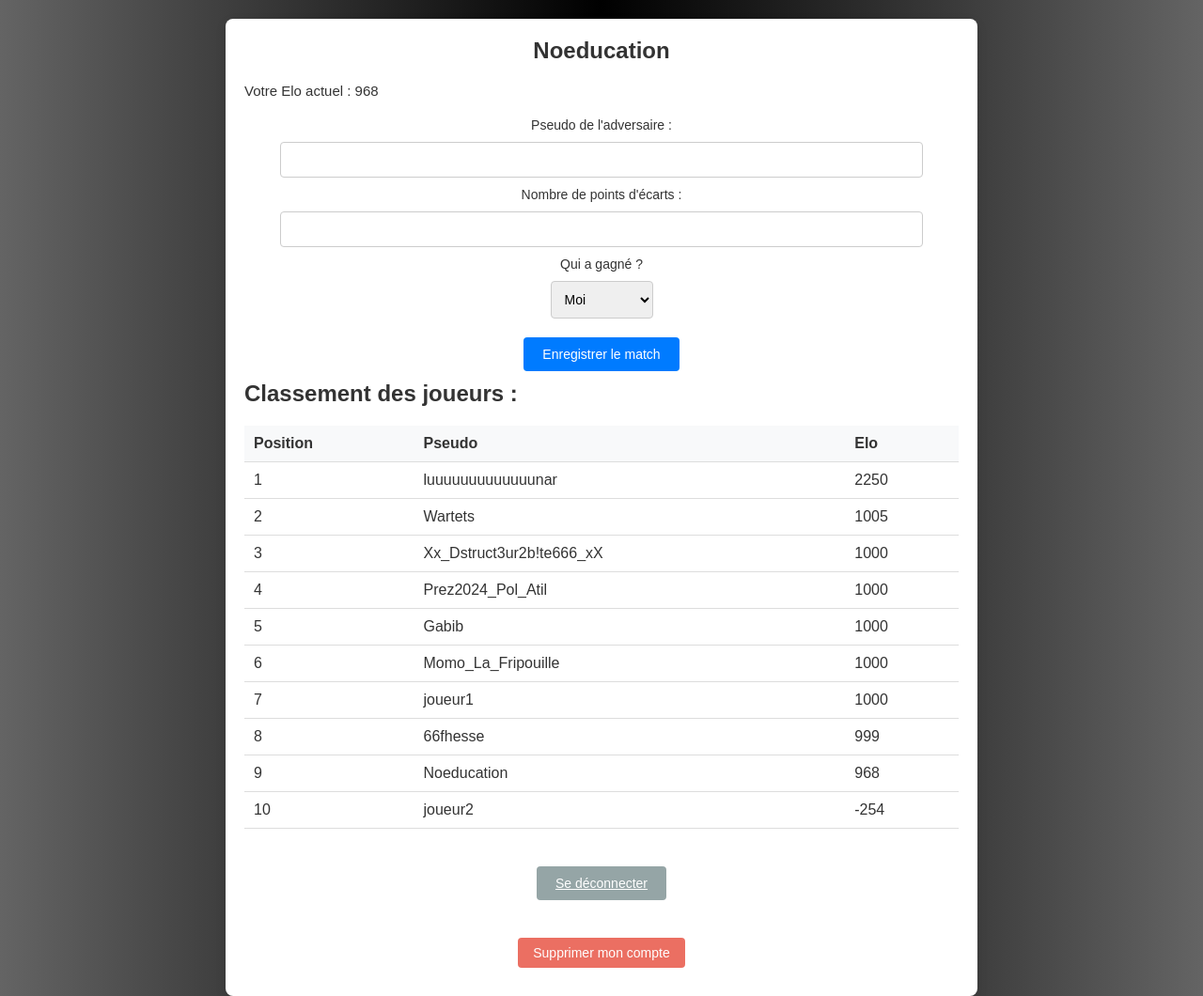
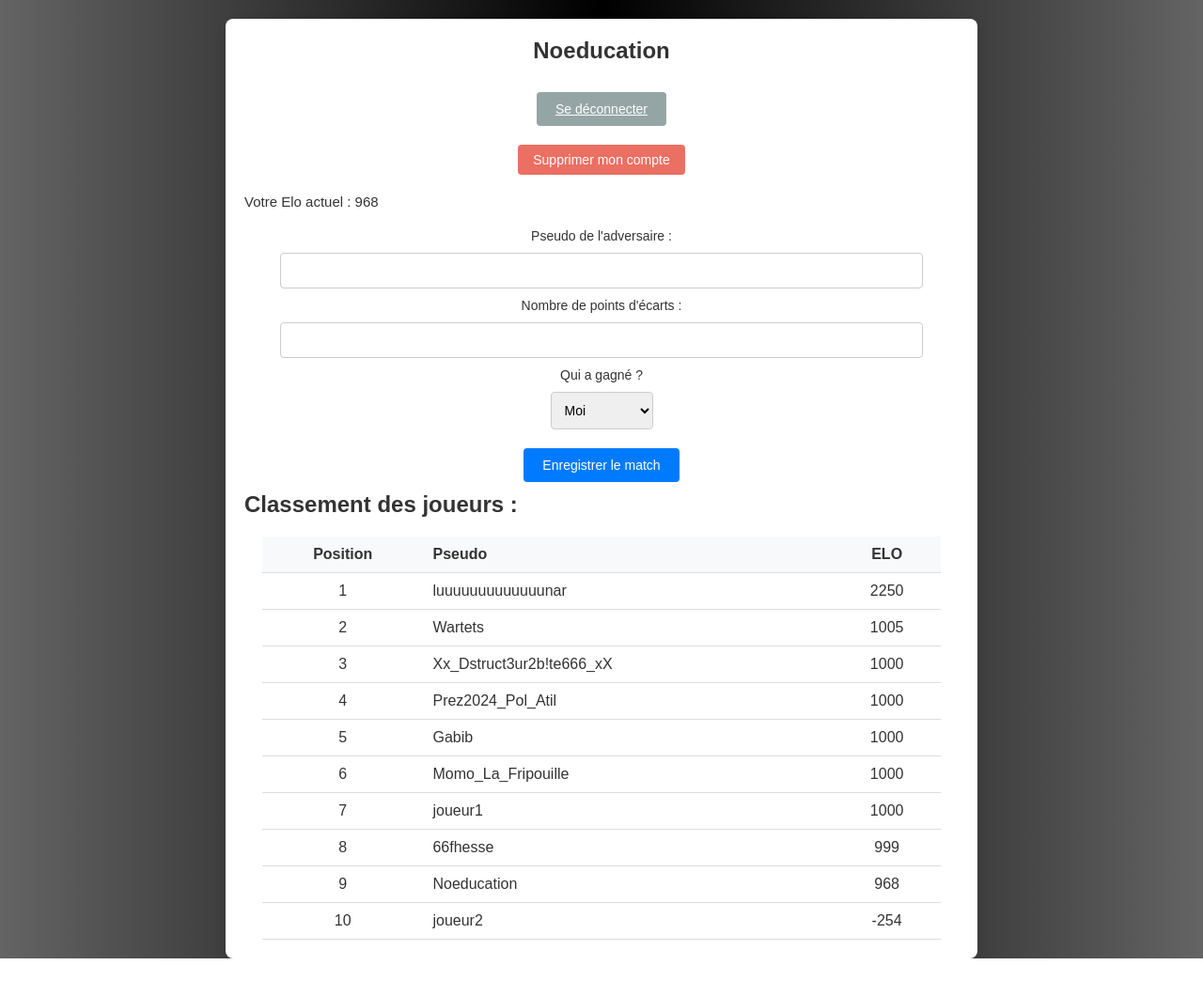
Before and after one commit to Wartets/Babyfoot-Elo, a Flask app: page / in a window 1280 px wide. Shown: the whole page at 94% size. After the commit the page ends 1020 px from the top, so only its background shows below. Run offline with Flask 3, Linux system fonts and the light colour scheme; a user stored in the database is signed in.

Commit message:
Mise à jour
Issues #1 , #2  et #3  résolues.
Ainsi que quelques modifications visuelles

```diff
--- a/app.py
+++ b/app.py
@@ -2,6 +2,7 @@ from flask import Flask, render_template, request, redirect, url_for, session
 from flask_sqlalchemy import SQLAlchemy
 from werkzeug.security import generate_password_hash, check_password_hash
 import math
+import re
 
 app = Flask(__name__)
 app.config['SQLALCHEMY_DATABASE_URI'] = 'sqlite:///db.sqlite'
@@ -62,12 +63,33 @@ def register():
     if request.method == 'POST':
         username = request.form['username']
         password = request.form['password']
+        confirm_password = request.form['confirm_password']
+
+        # Validation des caractères dans le pseudo
+        if not re.match(r'^[a-zA-Z0-9_-]+$', username):
+            return "Nom d'utilisateur invalide. Seuls les lettres, chiffres, tirets et underscores sont autorisés.", 400
+
+        # Validation des caractères dans le mot de passe
+        if not re.match(r'^[a-zA-Z0-9!@#$%^&*()_+-=]+$', password):
+            return "Mot de passe invalide. Les caractères spéciaux comme espaces, crochets, ou accolades ne sont pas autorisés.", 400
+
+        # Vérifier si les mots de passe correspondent
+        if password != confirm_password:
+            return "Les mots de passe ne correspondent pas.", 400
+
+        # Hachage et enregistrement
         password_hash = generate_password_hash(password)
         new_user = User(username=username, password_hash=password_hash)
-        db.session.add(new_user)
-        db.session.commit()
+        try:
+            db.session.add(new_user)
+            db.session.commit()
+        except Exception as e:
+            return f"Erreur : {e}", 400
+
         return redirect(url_for('login'))
+
     return render_template('register.html')
+
 
 @app.route('/delete_account', methods=['POST'])
 def delete_account():
@@ -98,15 +120,20 @@ def play_match():
     player1 = User.query.get(session['user_id'])
 
     # Récupérer le pseudo de l'adversaire
-    player2_username = request.form['player2_username']
+    player2_username = request.form['player2_username'].strip()
     points = int(request.form['points'])
 
-    # Chercher l'adversaire par son pseudo
+    # Vérifier que l'adversaire existe et que ce n'est pas le joueur lui-même
+    if player1.username == player2_username:
+        return "Vous ne pouvez pas jouer contre vous-même.", 400
+
     player2 = User.query.filter_by(username=player2_username).first()
-
-    # Vérifier que l'adversaire existe
     if not player2:
         return "L'adversaire n'a pas été trouvé", 404
+
+    # Vérifier que les points sont raisonnables (pas négatifs et <= 10)
+    if points <= 0 or points > 100:
+        return "La différence de score doit être comprise entre 1 et 100.", 400
 
     # Déterminer qui a gagné
     winner = request.form['winner']
@@ -114,12 +141,19 @@ def play_match():
     if winner == '1':
         winner_id = player1.id
         result = 1  # Player 1 wins
-    else:
+    elif winner == '2':
         winner_id = player2.id
         result = 0  # Player 2 wins
+    else:
+        return "Valeur invalide pour le gagnant.", 400
 
-    # Calcul Elo
-    new_player1_elo, new_player2_elo = elo_rating(player1.elo, player2.elo, result)
+    # Calcul Elo basé sur la différence de points
+    k = 32  # Coefficient d'ajustement
+    performance = (points - 1) / 9  # Normalisation du score (0.0 à 1.0)
+    if result == 0:  # Si l'adversaire a gagné
+        performance = 1 - performance
+
+    new_player1_elo, new_player2_elo = elo_rating(player1.elo, player2.elo, performance, k)
 
     # Mise à jour des Elo dans la base de données
     player1.elo = round(new_player1_elo)
--- a/static/style.css
+++ b/static/style.css
@@ -34,6 +34,60 @@ header h1 {
     font-size: 24px;
     margin-bottom: 20px;
     text-align: center;
+}
+
+header h1 span {
+    display: inline-block;
+    transition: transform 0.1s ease-in-out, opacity 0.1s ease-in-out;
+}
+
+header h1:hover span {
+    animation: jiggle 0.5s ease-in-out infinite, colorChange 2s linear infinite;
+}
+
+@keyframes jiggle {
+    0% {
+        transform: translateX(0) rotate(0);
+    }
+    25% {
+        transform: translateX(-3px) translateY(-3px) rotate(-3deg);
+    }
+    50% {
+        transform: translateX(3px) translateY(-3px) rotate(3deg);
+    }
+    75% {
+        transform: translateX(2px) translateY(-2px) rotate(-2deg);
+    }
+    100% {
+        transform: translateX(0) rotate(0);
+    }
+}
+
+@keyframes colorChange {
+    0% {
+        color: #e7eaff;
+    }
+    14% {
+        color: #a1a1b5;
+    }
+    28% {
+        color: red;
+    }
+    42% {
+        color: orange;
+    }
+    57% {
+        color: yellow;
+    }
+    71% {
+        color: green;
+    }
+    85% {
+        color: violet;
+    }
+    100% {
+        color: red;
+    }
 }
 
 /* Elo */
@@ -104,7 +158,7 @@ form label {
 
 /* Leaderboard Table */
 table {
-    width: 100%;
+    width: 95%;
     margin-top: 20px;
     border-collapse: collapse;
 }
@@ -135,6 +189,14 @@ footer {
     display: flex;
     flex-direction: column;
     align-items: center;
-    gap: 20px; /* Add spacing between footer elements */
+    gap: 20px;
     margin-top: 30px;
 }
+
+.log-button {
+    display: flex;
+    flex-direction: column;
+    align-items: center;
+    margin-top: 10px;
+    margin-bottom: 10px;
+}
--- a/templates/index.html
+++ b/templates/index.html
@@ -9,21 +9,32 @@
 <body>
     <div class="container">
         <header>
-            <h1>{{ user.username }}</h1>
+            <h1><span>{{ user.username }}</span></h1>
         </header>
+
+        <section class="log-button">
+			<a href="{{ url_for('logout') }}" class="btn secondary">Se déconnecter</a>
+
+			<form action="{{ url_for('delete_account') }}" method="POST" onsubmit="return confirm('Êtes-vous sûr de vouloir supprimer votre compte ?')">
+				<button type="submit" class="btn danger">Supprimer mon compte</button>
+			</form>
+        </section>
 
         <section class="elo">
             <p id="nbElo">Votre Elo actuel : {{ user.elo }}</p>
-            <form action="{{ url_for('play_match') }}" method="POST" class="match-form">
+			<form action="{{ url_for('play_match') }}" method="POST" class="match-form" onsubmit="return validateMatchForm();">
 				<label for="player2_username">Pseudo de l'adversaire :</label>
 				<input id="player2_username" name="player2_username" required>
+
 				<label for="points">Nombre de points d'écarts :</label>
 				<input type="number" id="points" name="points" required>
+
 				<label for="winner">Qui a gagné ?</label>
 				<select name="winner" id="winner">
 					<option value="1">Moi</option>
 					<option value="2">Adversaire</option>
 				</select>
+
 				<button type="submit" class="btn primary">Enregistrer le match</button>
 			</form>
         </section>
@@ -33,29 +44,25 @@
             <table>
                 <thead>
                     <tr>
-                        <th>Position</th>
+                        <th style="text-align: center;">Position</th>
                         <th>Pseudo</th>
-                        <th>Elo</th>
+                        <th style="text-align: center;">ELO</th>
                     </tr>
                 </thead>
                 <tbody>
                     {% for player in leaderboard %}
                         <tr>
-                            <td>{{ loop.index }}</td>
+                            <td style="text-align: center;">{{ loop.index }}</td>
                             <td>{{ player.username }}</td>
-                            <td>{{ player.elo }}</td>
+                            <td style="text-align: center;">{{ player.elo }}</td>
                         </tr>
                     {% endfor %}
                 </tbody>
             </table>
         </section>
-        <footer>
-			<a href="{{ url_for('logout') }}" class="btn secondary">Se déconnecter</a>
-
-			<form action="{{ url_for('delete_account') }}" method="POST" onsubmit="return confirm('Êtes-vous sûr de vouloir supprimer votre compte ?')">
-				<button type="submit" class="btn danger">Supprimer mon compte</button>
-			</form>
-        </footer>
+        <!-- <footer>
+        </footer> -->
     </div>
+    <script src="static\script.js"></script>
 </body>
 </html>
--- a/templates/login.html
+++ b/templates/login.html
@@ -23,5 +23,6 @@
             <p><a href="{{ url_for('register') }}" class="link">Créer un compte</a></p>
         </section>
     </div>
+    <script src="static\script.js"></script>
 </body>
 </html>
```
Also changed, not shown: static/script.js (added, +39 -0 lines), templates/register.html (+14 -7 lines), instance/db.sqlite, script.js (added). Lines whose indentation alone changed are shown as unchanged.
